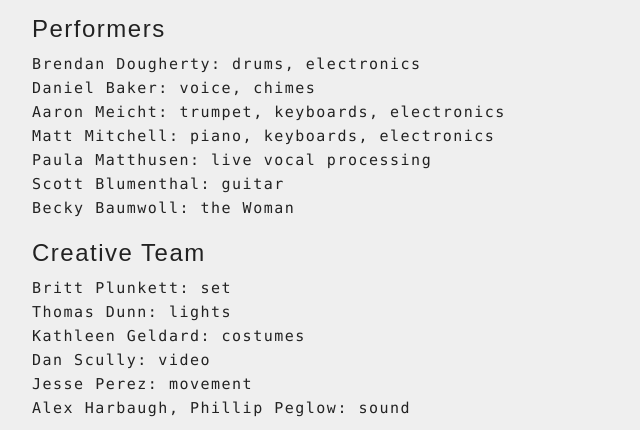
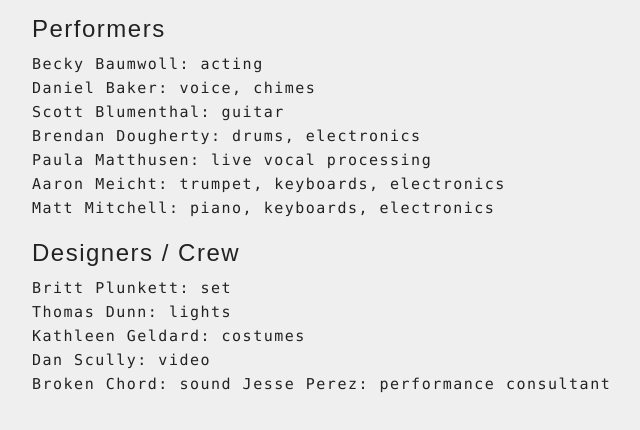
Before and after one commit to the-ozet/the-ozet.github.io, a Jekyll site: the page built from _works/katorga.md, in a window 1280 px wide, cut to the strip 509-939 px from the top of the page. Shown: the whole strip, without its empty margins (233-873 px from the left). Built offline with Jekyll 4.4.1, drawn with Linux system fonts in a browser that asks for light colours; after the commit the page ends 915 px from its top, so only the background shows below that.

Commit message:
Update katorga.md

```diff
--- a/_works/katorga.md
+++ b/_works/katorga.md
@@ -17,19 +17,19 @@ KATORGA revolves around the experiences of a woman exiled to OZET’s prison col
 
 ### Performers
 
+Becky Baumwoll: acting<br>
+Daniel Baker: voice, chimes<br>
+Scott Blumenthal: guitar<br>
 Brendan Dougherty: drums, electronics<br>
-Daniel Baker: voice, chimes<br>
+Paula Matthusen: live vocal processing<br>
 Aaron Meicht: trumpet, keyboards, electronics<br>
 Matt Mitchell: piano, keyboards, electronics<br>
-Paula Matthusen: live vocal processing<br>
-Scott Blumenthal: guitar<br>
-Becky Baumwoll: the Woman<br>
 
-### Creative Team
+### Designers / Crew
 
 Britt Plunkett: set<br>
 Thomas Dunn: lights<br>
 Kathleen Geldard: costumes<br>
 Dan Scully: video<br>
-Jesse Perez: movement<br>
-Alex Harbaugh, Phillip Peglow: sound
+Broken Chord: sound
+Jesse Perez: performance consultant
```
